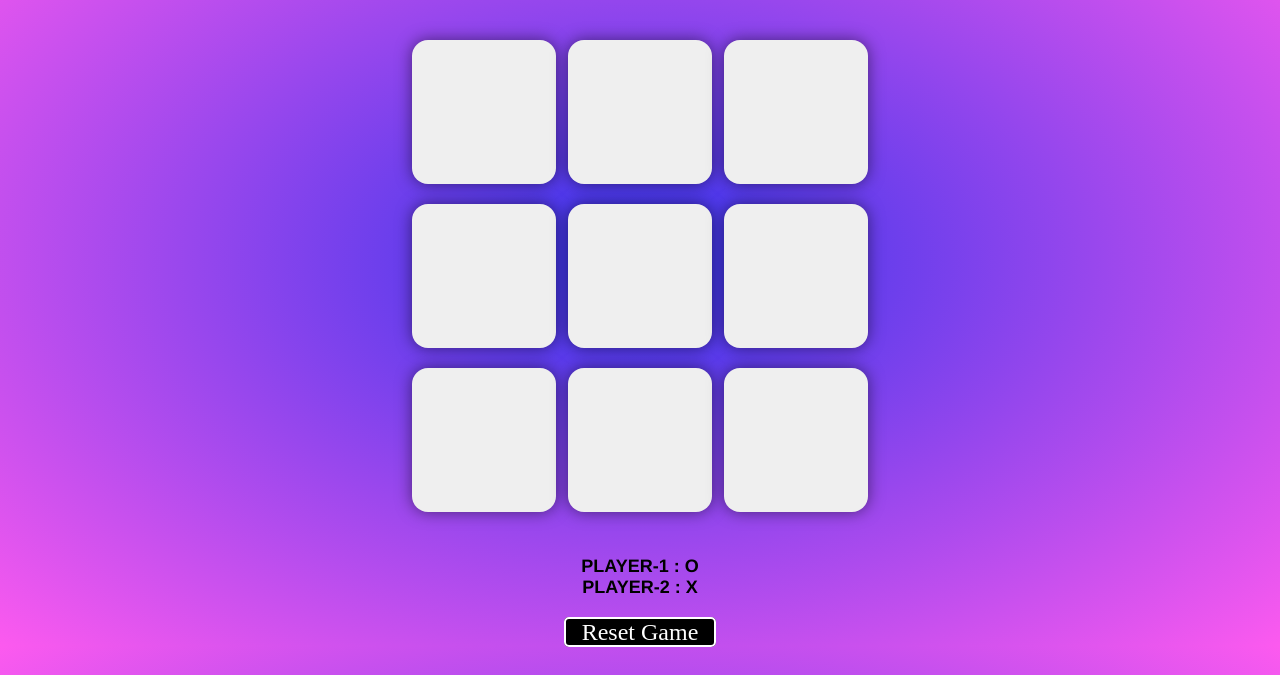
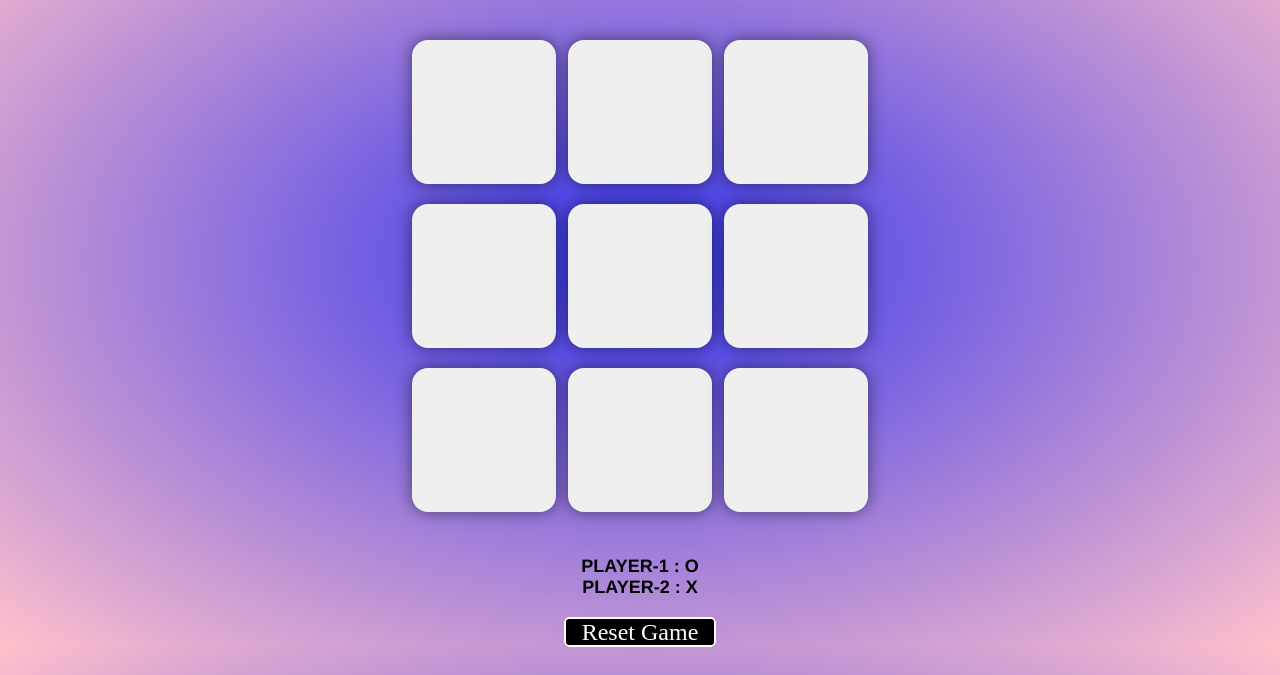
Before and after one commit to KeertanaGupta/Tic-Tac-Toe, a plain HTML site: page index.html in a window 1280 px wide. Shown: the part 125-800 px from the top of the page. Drawn offline with nearby package versions, Linux system fonts and the light colour scheme; a web font is replaced by a local one.

Commit message:
Update style.css

```diff
--- a/style.css
+++ b/style.css
@@ -10,7 +10,7 @@ h1{
     padding-bottom: 20px;
 }
 body{
-    background:radial-gradient(rgb(52, 52, 235),rgb(252, 90, 239));
+    background:radial-gradient(rgb(52, 52, 235),pink);
     text-align: center;
 }
 .container{
```
